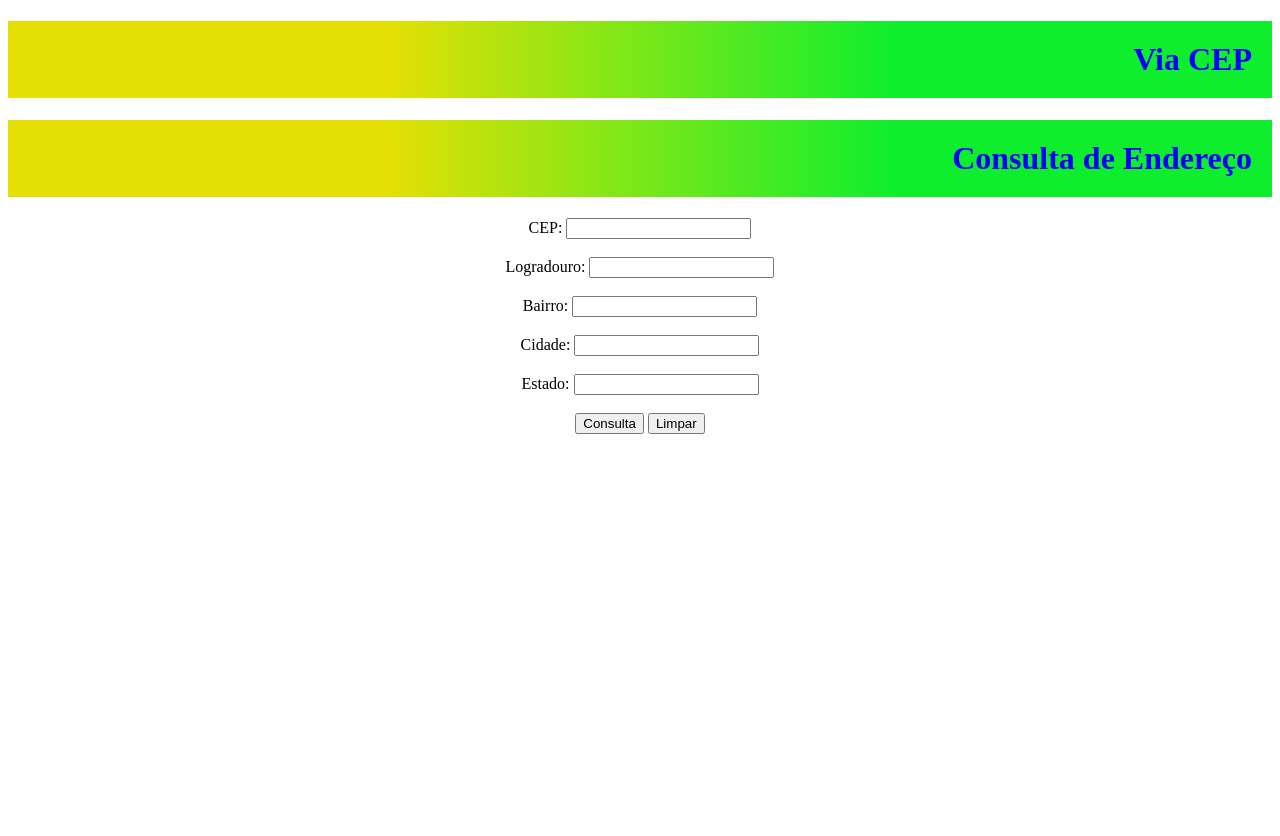
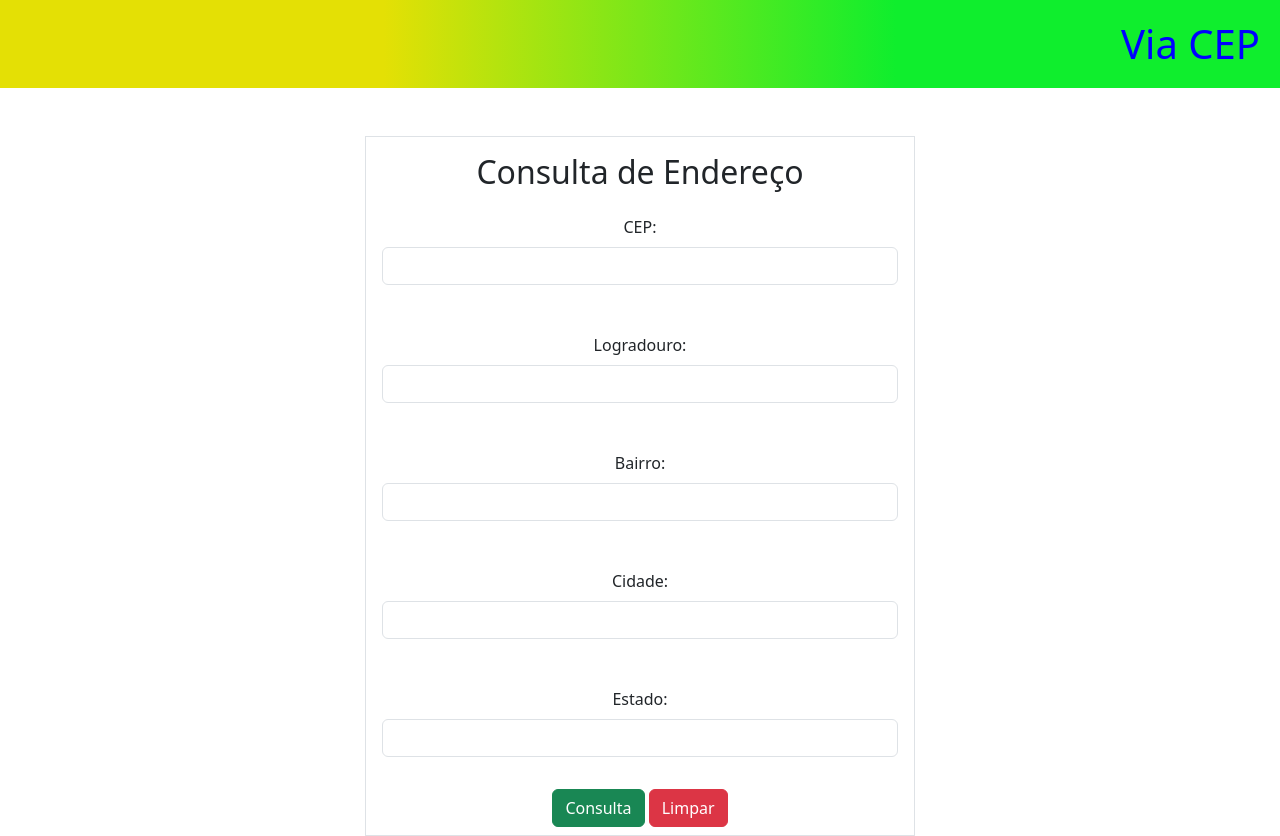
Before and after one commit to 1GabrielReis/API_via_CEP, a plain HTML site: page index.html in a window 1280 px wide. Before the commit the page ends 800 px from the top, so only its background shows below. Drawn offline with nearby package versions, Linux system fonts and the light colour scheme.

Commit message:
ajustando todo o cogigo basicamente

```diff
--- a/index.html
+++ b/index.html
@@ -1,38 +1,53 @@
 <!DOCTYPE html>
-<html lang="en">
+<html lang="pt-br">
 <head>
     <meta charset="UTF-8">
     <meta name="viewport" content="width=device-width, initial-scale=1.0">
+    <link href="https://cdn.jsdelivr.net/npm/bootstrap@5.3.3/dist/css/bootstrap.min.css" rel="stylesheet" integrity="sha384-QWTKZyjpPEjISv5WaRU9OFeRpok6YctnYmDr5pNlyT2bRjXh0JMhjY6hW+ALEwIH" crossorigin="anonymous">
     <link rel="stylesheet" href="./style/estilo.css">
     <script src="./script/programa.js"></script>
     <title>Encontra seu endereço</title>
 </head>
 <body>
     <h1>Via CEP</h1>
-    <form id="form-cep">
-        <h1>Consulta de Endereço</h1>
-        <label for="cep">CEP:</label>
-        <input type="text" id="cep" name="cep" onblur="consultarCEP(this.value)" />
-        <br/>
-        <br>
-        <label for="logradouro">Logradouro:</label>
-        <input type="text" id="logradouro" name="logradouro" readonly />
-        <br/>
-        <br>
-        <label for="bairro">Bairro:</label>
-        <input type="text" id="bairro" name="bairro" readonly />
-        <br/>
-        <br>
-        <label for="cidade">Cidade:</label>
-        <input type="text" id="cidade" name="cidade" readonly />
-        <br/>
-        <br>
-        <label for="estado">Estado:</label>
-        <input type="text" id="estado" name="estado" readonly />
-        <br>
-        <br>
-    </form>
-    <button id="consultaCEP" type="button" onclick="consultarCEP()"> Consulta </button>
-    <button id="LimparCEP" type="button" onclick="limpCampos()"> Limpar </button>
+
+   <section class="container mt-5 ">
+        <div class="contentFormViaCEP border">
+            <h2 class="mt-3">Consulta de Endereço</h2>
+            <form id="form-cep">
+
+                <div class="mb-3 p-3">
+                    <label for="cep" class="form-label">CEP:</label>
+                    <input type="text" maxlength="9" id="cep" name="cep" class="form-control"/>
+                </div>
+
+                <div class="mb-3 p-3">
+                    <label for="logradouro" class="form-label">Logradouro:</label>
+                    <input type="text" id="logradouro" name="logradouro" readonly class="form-control"/>
+                </div>
+
+                <div class="mb-3 p-3">
+                    <label for="bairro" class="form-label">Bairro:</label>
+                    <input type="text" id="bairro" name="bairro" readonly class="form-control"/>
+                </div>
+
+                <div class="mb-3 p-3">
+                    <label for="cidade" class="form-label">Cidade:</label>
+                    <input type="text" id="cidade" name="cidade" readonly class="form-control"/>
+                </div>
+
+                <div class="mb-3 p-3">
+                    <label for="estado" class="form-label">Estado:</label>
+                    <input type="text" id="estado" name="estado" readonly class="form-control"/>
+                </div>
+
+                <button id="consultaCEP" type="submit" onclick="consultarCEP()" class="btn btn-success"> Consulta </button>
+                <button id="LimparCEP" type="submit" onclick="limpCampos()" class="btn btn-danger"> Limpar </button>
+            </form>
+        </div>
+   </section>
+
+
+
 </body>
 </html>
--- a/script/programa.js
+++ b/script/programa.js
@@ -1,6 +1,21 @@
-function consultarCEP(cep) {
+
+const document.addEventListener('DOMContentLoaded', function() {
+  const form = document.getElementById('form-cep');
+  form.onsubmit = function(e) {
+      // Log do objeto do evento
+      console.log(e);
+
+
+      e.preventDefault();
+
+  };
+});
+
+
+function consultarCEP() {
+  const cep= document.getElementById("cep").value;
+  console.log(cep);
   if (cep.length === 8) { // Verifica se o CEP tem 8 dígitos
-
       fetch(`https://viacep.com.br/ws/${cep}/json/`)
       .then(response => response.json())
 
@@ -14,7 +29,6 @@ function consultarCEP(cep) {
 
     }
   }
-
 
 
   function preencherCampos(dados) {
--- a/style/estilo.css
+++ b/style/estilo.css
@@ -1,4 +1,12 @@
-body{
+
+section{
+    display: flex;
+    justify-content: center;
+}
+
+.contentFormViaCEP{
+    height: 700px;
+    width: 550px;
     text-align: center;
 }
 
```
